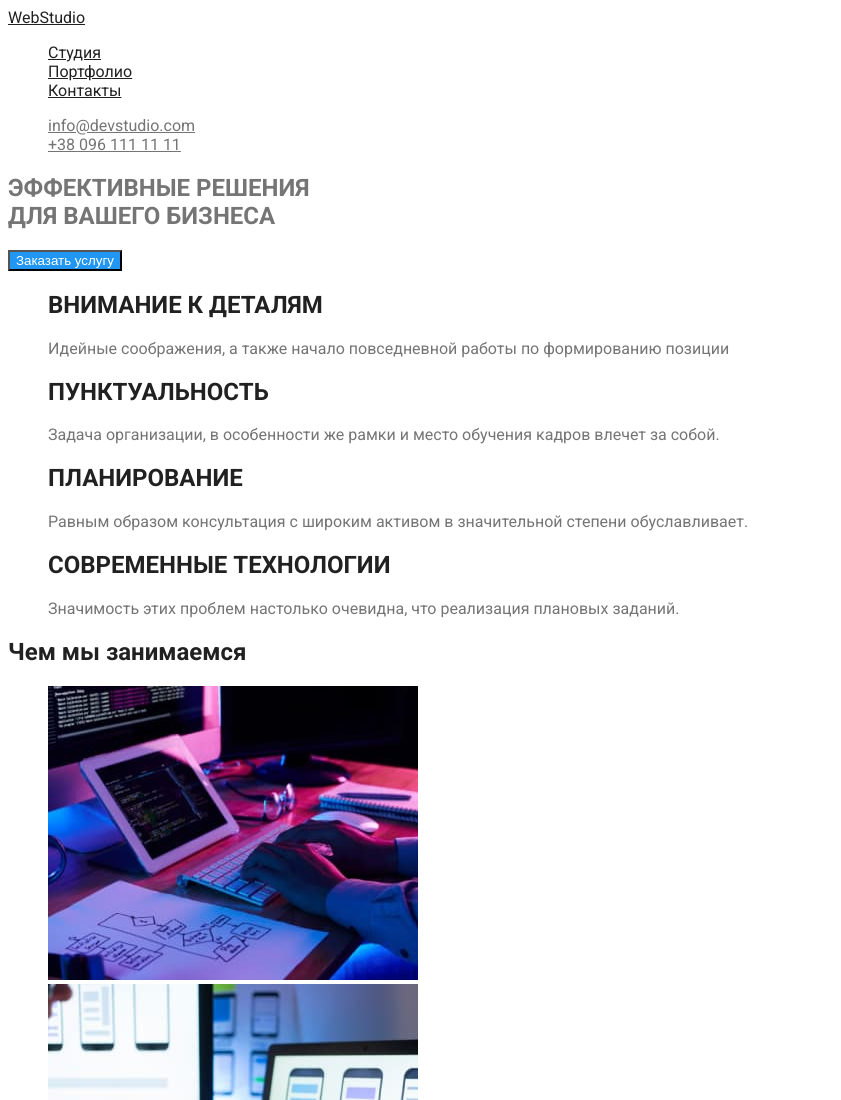
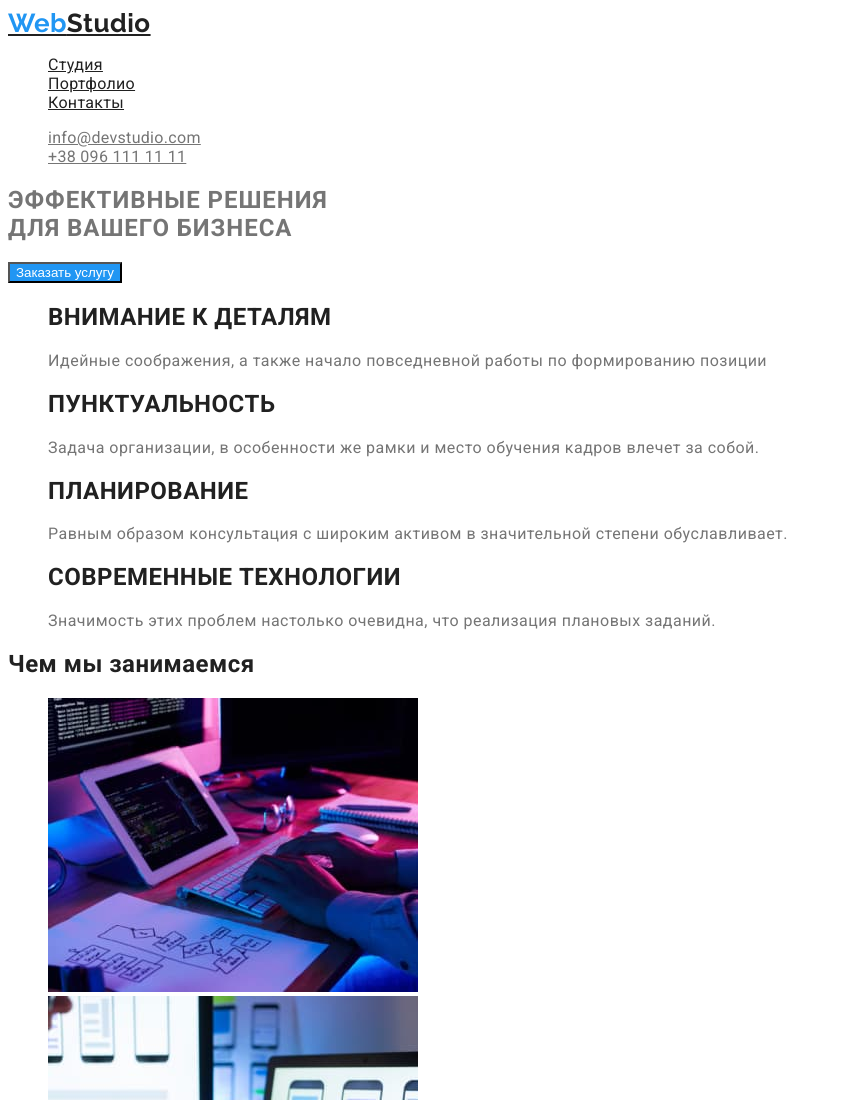
Before and after one commit to StasMS/project-1021-02, a plain HTML site: page main.html in a window 1280 px wide. Shown: the top 1100 px of the page, without its empty margins (0-841 px from the left). Drawn offline with Linux system fonts and the light colour scheme.

Commit message:
добавляет стиль лого

```diff
--- a/css/styles.css
+++ b/css/styles.css
@@ -4,7 +4,16 @@ Roboto
 500
 700
 900
-*/
+
+/*letter-spacing
+Логотип: letter-spacing: 0.03em;
+Меню навигации: letter-spacing: 0.02em;
+Герой: letter-spacing: 0.06em; */
+/*Преимущества:letter-spacing: 0.06em;
+Виды работ: letter-spacing: 0.03em;
+Наша команда: letter-spacing: 0.03em;
+Раздел ПОРТФОЛИО: кнопки навигации по работам: letter-spacing: 0.03em;*/
+
 /* Цвета главной страницы */
 /* цвет основного текста #212121 */
 /* вторичный цвет текста #757575 */
@@ -35,6 +44,7 @@ Roboto
   background-color: #ffffff;
   color: var(--primary-text-color);
   font-family: Roboto, Raleway, sans-serif;
+  letter-spacing: 0.03em;
 }
 
 /* Убрал выделение нумерации */
@@ -49,7 +59,20 @@ Roboto
 */
 
 .logo {
+  font-family: Raleway, sans-serif;
   color: var(--title-text-color);
+  font-weight: 700;
+  font-size: 26px;
+  line-height: 1.2;
+}
+
+.logo-span {
+  color: var(--accent-text-color);
+}
+
+.site-nav,
+.contact-nav {
+  letter-spacing: 0.02em;
 }
 
 .site-nav .link {
@@ -71,6 +94,9 @@ Roboto
 
 /* Hero section */
 
+.hero {
+  letter-spacing: 0.06em;
+}
 /* Button */
 .button {
   color: var(--background-color);
@@ -94,3 +120,6 @@ Roboto
 .portfolio-nav .title-button:hover {
   color: var(--background-color);
 }
+.portfolio-nav h3 {
+  letter-spacing: 0.06em;
+}
--- a/main.html
+++ b/main.html
@@ -17,7 +17,7 @@
     <!--Шапка-->
     <header>
       <nav>
-        <a href="./main.html" class="logo">WebStudio</a>
+        <a href="./main.html" class="logo"><span class="logo-span">Web</span>Studio</a>
         <ul class="site-nav list">
           <li><a href="./main.html" class="link">Студия</a></li>
           <li><a href="./portfolio.html" class="link">Портфолио</a></li>
```
Also changed, not shown: portfolio.html (+1 -1 lines).
